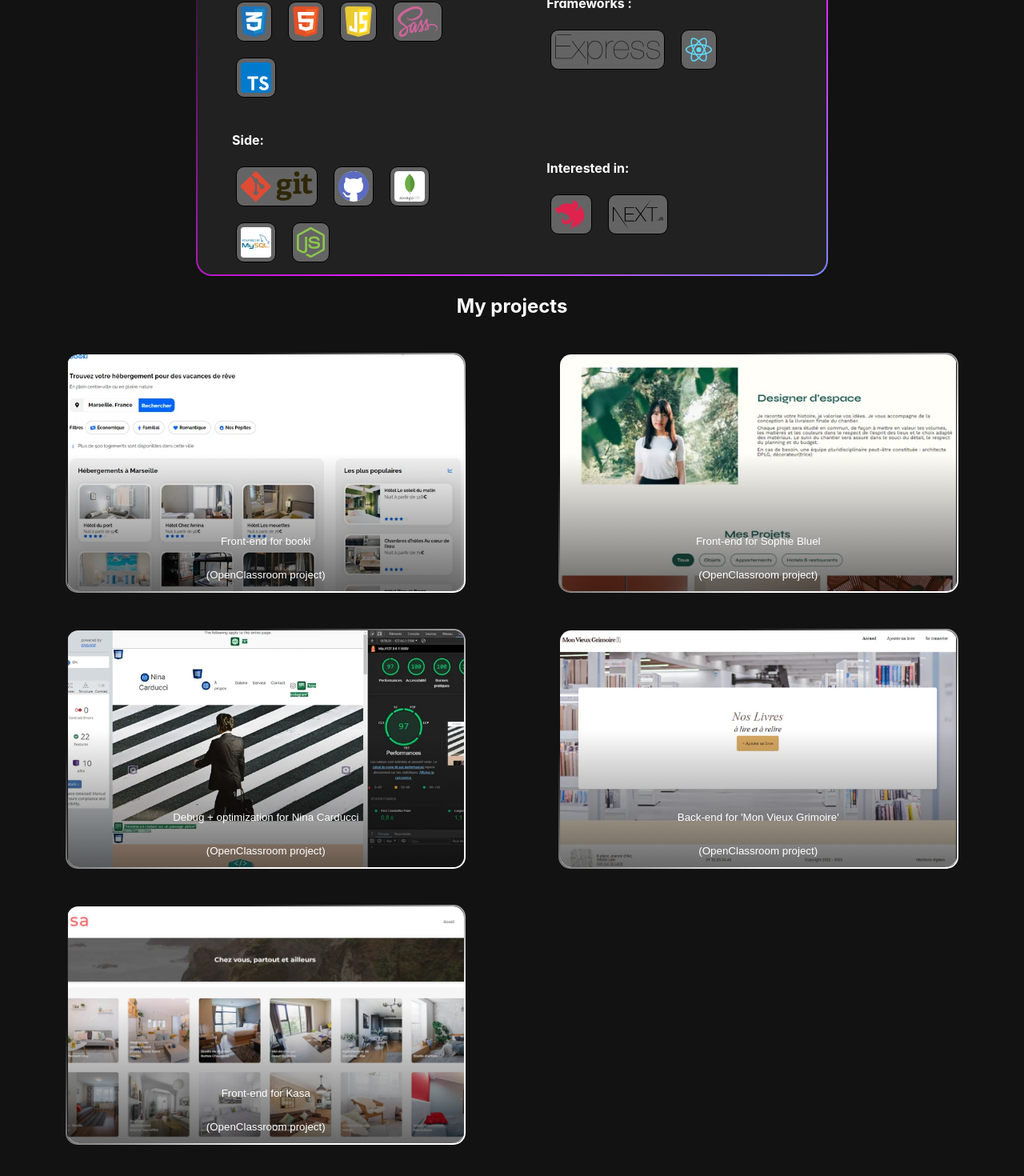
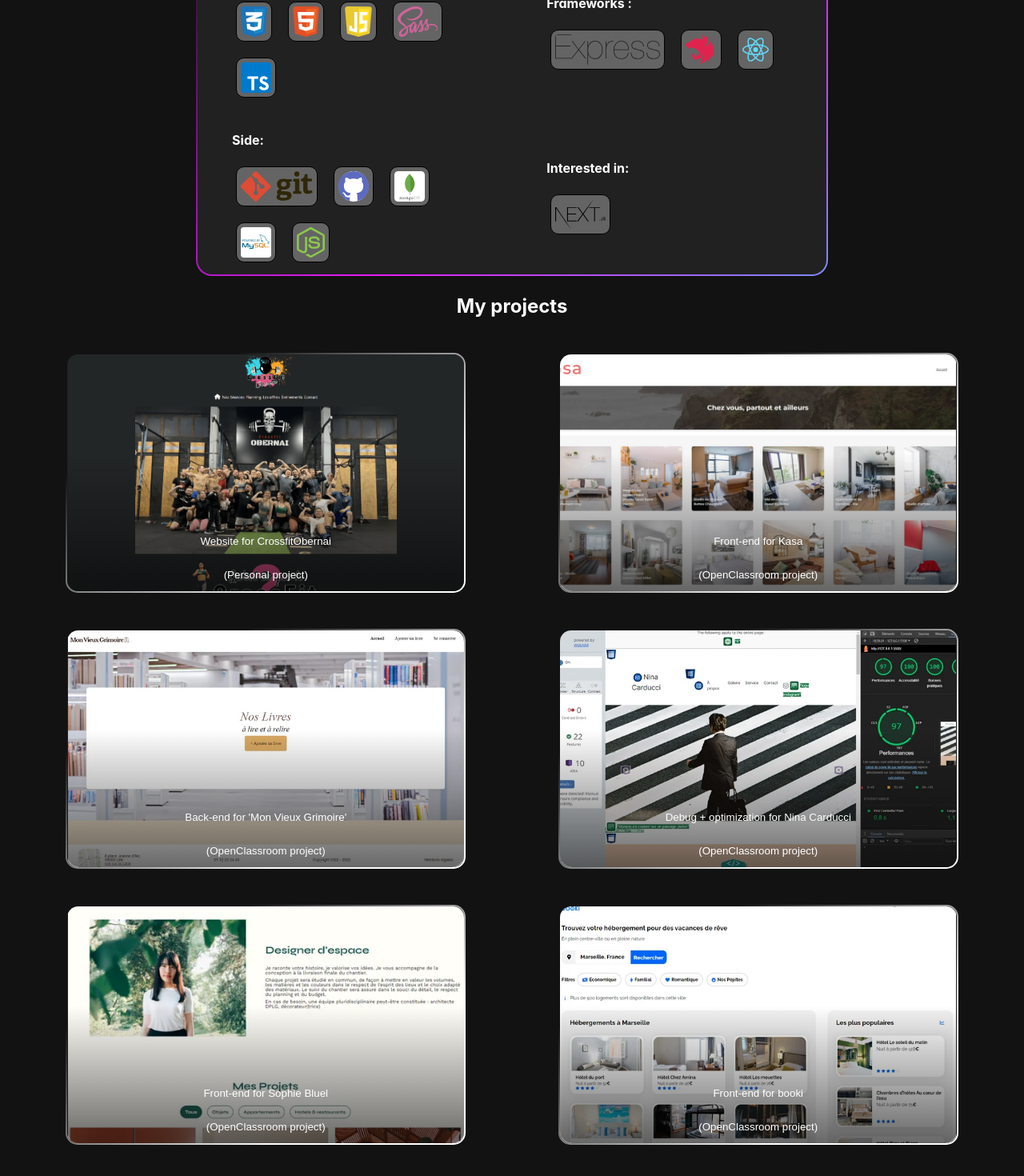
Before and after one commit to Crrux/Portfolio, a React (Vite) app: page / in a window 1280 px wide. Shown: the part 592-2062 px from the top of the page at 80% size. Built offline with nearby package versions, Linux system fonts and the light colour scheme.

Commit message:
ajout cfo

```diff
--- a/public/assets/database.json
+++ b/public/assets/database.json
@@ -73,12 +73,37 @@
   ],
   "projects": [
     {
-      "name": "Front-end for booki",
+      "name": "Website for CrossfitObernai",
+      "origin": "(Personal project)",
+      "imageURL": "/assets/projects_screenshots/cfo.webp",
+      "WebLink": "https://crossfitobernai.com/",
+      "description": "Website for a Crossfit gym",
+      "used": ["HTML", "CSS", "Javascript", "SASS", "React", "NestJS"]
+    },
+    {
+      "name": "Front-end for Kasa",
       "origin": "(OpenClassroom project)",
-      "imageURL": "/assets/projects_screenshots/booki.webp",
-      "GithubLink": "https://github.com/Crrux/booki-starter-code",
-      "description": "HTML / CSS discovery",
-      "used": ["HTML", "CSS"]
+      "imageURL": "/assets/projects_screenshots/kasa.webp",
+      "GithubLink": "https://github.com/Crrux/kasa",
+      "WebLink": "https://kasa-indol-rho.vercel.app/",
+      "description": "Front-end developped with React",
+      "used": ["React", "SASS"]
+    },
+    {
+      "name": "Back-end for 'Mon Vieux Grimoire'",
+      "origin": "(OpenClassroom project)",
+      "imageURL": "/assets/projects_screenshots/grimoire.webp",
+      "GithubLink": "https://github.com/Crrux/P7-BackEnd",
+      "description": "Implementation of an API and a database for “Mon Vieux Grimoire”.",
+      "used": ["Javascript", "ExpressJS", "MongoDB"]
+    },
+    {
+      "name": "Debug + optimization for Nina Carducci",
+      "origin": "(OpenClassroom project)",
+      "imageURL": "/assets/projects_screenshots/carducci.webp",
+      "GithubLink": "https://github.com/Crrux/nina-carducci.github.io",
+      "description": "Debugging and optimization using Lighthouse and WAVE",
+      "used": ["HTML", "CSS", "Javascript"]
     },
     {
       "name": "Front-end for Sophie Bluel",
@@ -89,29 +114,12 @@
       "used": ["HTML", "CSS", "Javascript"]
     },
     {
-      "name": "Debug + optimization for Nina Carducci",
+      "name": "Front-end for booki",
       "origin": "(OpenClassroom project)",
-      "imageURL": "/assets/projects_screenshots/carducci.webp",
-      "GithubLink": "https://github.com/Crrux/nina-carducci.github.io",
-      "description": "Debugging and optimization using Lighthouse and WAVE",
-      "used": ["HTML", "CSS", "Javascript"]
-    },
-    {
-      "name": "Back-end for 'Mon Vieux Grimoire'",
-      "origin": "(OpenClassroom project)",
-      "imageURL": "/assets/projects_screenshots/grimoire.webp",
-      "GithubLink": "https://github.com/Crrux/P7-BackEnd",
-      "description": "Implementation of an API and a database for “Mon Vieux Grimoire”.",
-      "used": ["Javascript", "ExpressJS", "MongoDB"]
-    },
-    {
-      "name": "Front-end for Kasa",
-      "origin": "(OpenClassroom project)",
-      "imageURL": "/assets/projects_screenshots/kasa.webp",
-      "GithubLink": "https://github.com/Crrux/kasa",
-      "WebLink": "https://kasa-indol-rho.vercel.app/",
-      "description": "Front-end developped with React",
-      "used": ["React", "SASS"]
+      "imageURL": "/assets/projects_screenshots/booki.webp",
+      "GithubLink": "https://github.com/Crrux/booki-starter-code",
+      "description": "HTML / CSS discovery",
+      "used": ["HTML", "CSS"]
     }
   ]
 }
--- a/src/components/modal_projects/modal_projects.jsx
+++ b/src/components/modal_projects/modal_projects.jsx
@@ -61,7 +61,8 @@ function ModalCmpnt({ project, dataLogos }) {
               ) : (
                 ""
               )}
-              <a
+              {
+                project.GithubLink ? <a
                   href={project.GithubLink}
                   target="_blank"
                   rel="noopener noreferrer"
@@ -71,7 +72,9 @@ function ModalCmpnt({ project, dataLogos }) {
                     className="Modal_Header_LinksContainer_External_GithubLogo"
                     alt="Github Logo"
                   />
-              </a>
+                </a> : ''
+              }
+
             </div>
 
             <button
--- a/src/pages/Home/Home.jsx
+++ b/src/pages/Home/Home.jsx
@@ -47,7 +47,7 @@ function Home() {
             <div className='Home_Language_pcontainer'>
               <p className='Home_Language_pcontainer_1'>Frameworks :</p>
               <p className='Home_Language_pcontainer_2'>
-                <Logosvg logos={['ExpressJS', 'React']} />
+                <Logosvg logos={['ExpressJS', 'React', 'NestJS']} />
               </p>
             </div>
             <div className='Home_Language_pcontainer'>
@@ -61,7 +61,7 @@ function Home() {
             <div className='Home_Language_pcontainer'>
               <p className='Home_Language_pcontainer_1'>Interested in:</p>
               <p className='Home_Language_pcontainer_2'>
-                <Logosvg logos={['NestJS', 'NextJS']} />
+                <Logosvg logos={['NextJS']} />
               </p>
             </div>
           </div>
```
Also changed, not shown: public/assets/projects_screenshots/cfo.webp (added). Lines whose indentation alone changed are shown as unchanged.
